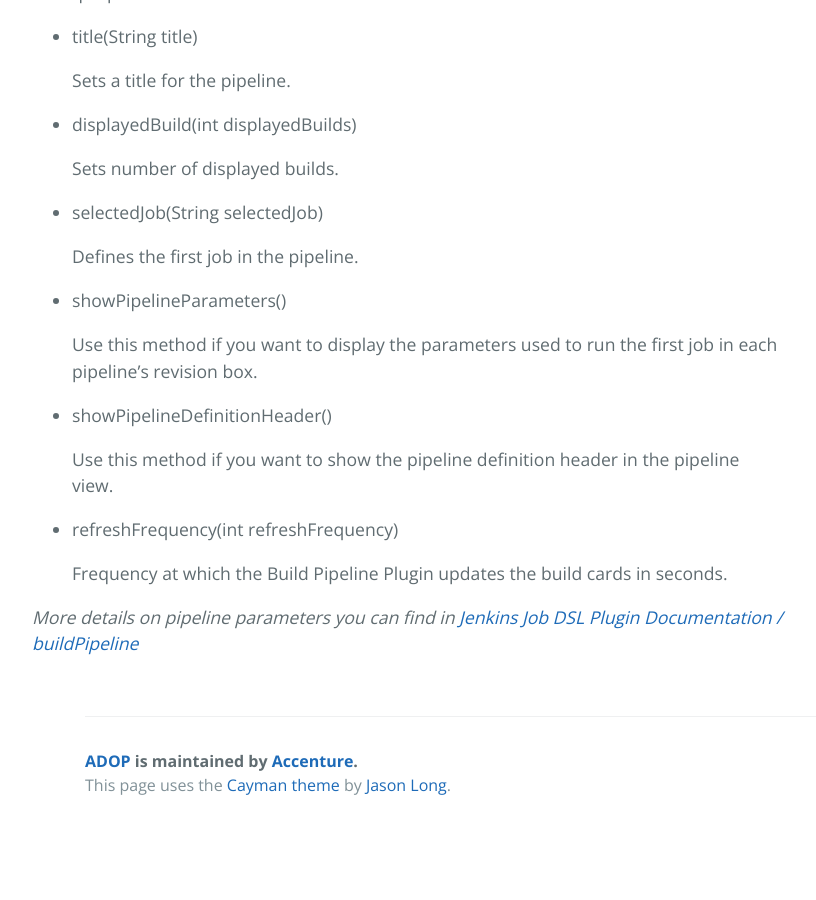
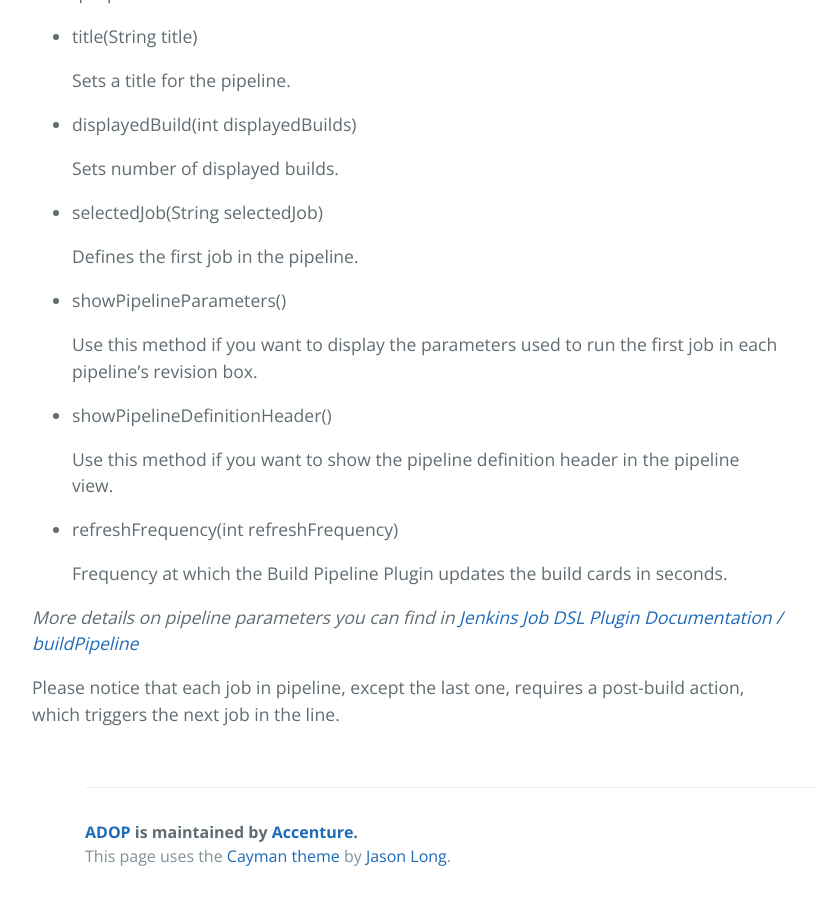
Before and after one commit to alexeymhv/adop-cartridges-cookbook, a Jekyll site: the page built from _docs/recipes/creating-pipeline-view.md, in a window 1280 px wide and 900 px high, scrolled down 817 px. Shown: the whole window, without its empty margins (139-955 px from the left). Built offline with Jekyll 4.4.1, drawn with Linux system fonts in a browser that asks for light colours; before the commit the page ends 1646 px from its top, so only the background shows below that.

Commit message:
Update creating-pipeline-view.md

```diff
--- a/_docs/recipes/creating-pipeline-view.md
+++ b/_docs/recipes/creating-pipeline-view.md
@@ -54,3 +54,5 @@ Used properties:
   Frequency at which the Build Pipeline Plugin updates the build cards in seconds.
 
 _More details on pipeline parameters you can find in [Jenkins Job DSL Plugin Documentation / buildPipeline](https://jenkinsci.github.io/job-dsl-plugin/#method/javaposse.jobdsl.dsl.views.NestedViewsContext.buildPipelineView)_
+
+Please notice that each job in pipeline, except the last one, requires a post-build action, which triggers the next job in the line.
```
